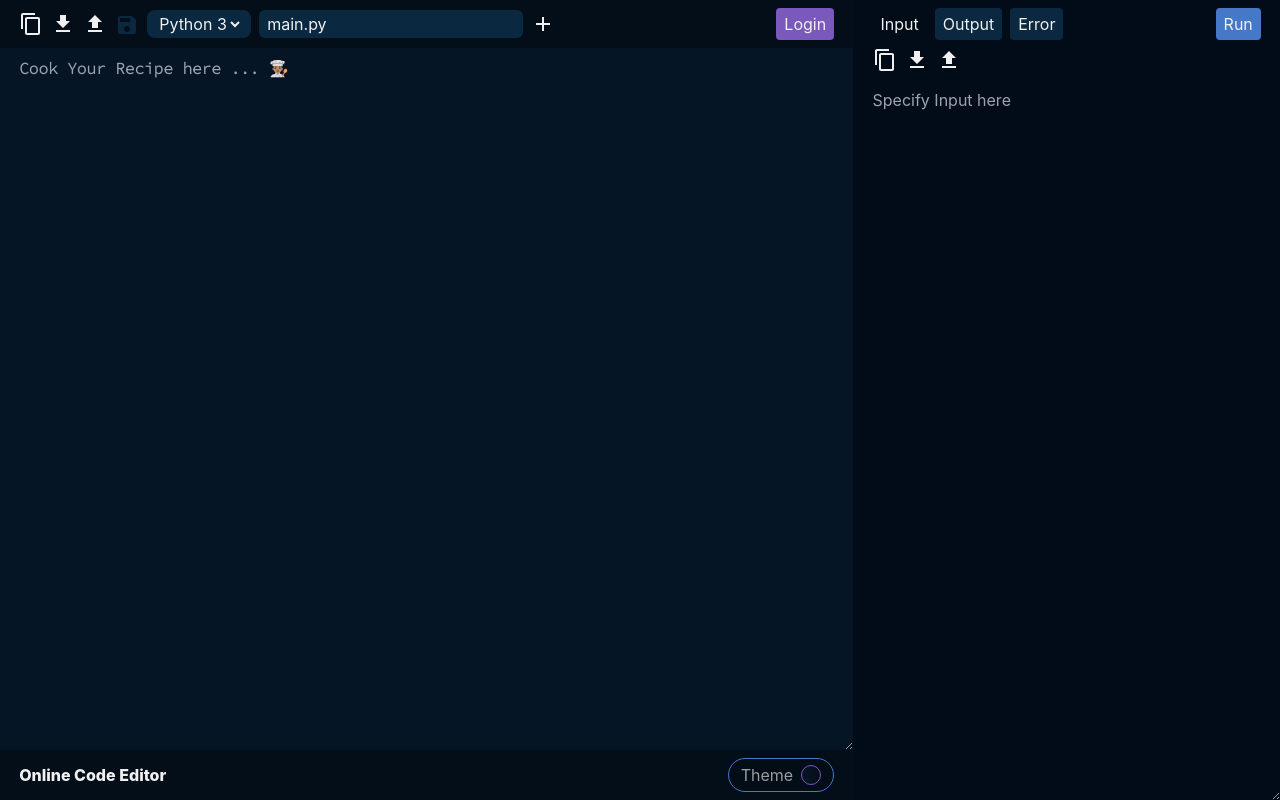
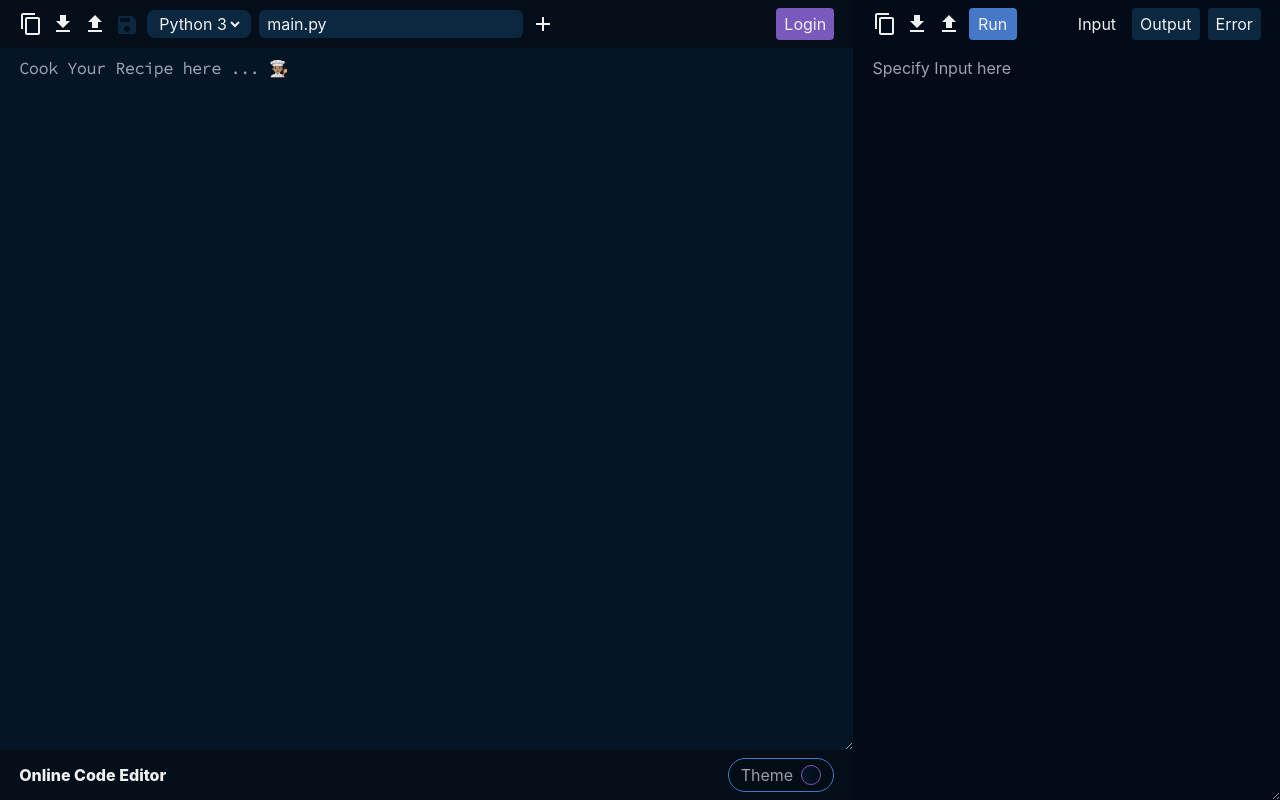
Before and after one commit to mananjain31/online-code-editor, a React (Create React App) app: page / in a window 1280 px wide. Built offline with nearby package versions, Linux system fonts and the light colour scheme.

Commit message:
:lipstick: Nav UI update

```diff
--- a/src/components/InputOutputNav.jsx
+++ b/src/components/InputOutputNav.jsx
@@ -31,9 +31,30 @@ export const InputOutputNav = () => {
     };
 
     return (
-        <NavWrapper className="justify-start">
+        <NavWrapper>
             {/* Tabs */}
-            <div className="flex items-center gap-2 flex-wrap">
+            <div className="flex items-center gap-2">
+                <ContentCopy
+                    titleAccess="Copy"
+                    className="cursor-pointer"
+                    onClick={onCopy}
+                />
+
+                <Download
+                    titleAccess="Download"
+                    className="cursor-pointer"
+                    onClick={onDownload}
+                />
+
+                <Upload
+                    titleAccess="Upload Input"
+                    className="cursor-pointer"
+                    onClick={onUpload}
+                />
+                <RunAndStop />
+            </div>
+
+            <span className="flex gap-2 items-center">
                 <ButtonTw
                     className={`${
                         editor.selectedTab === "input" ? "bg-inherit" : ""
@@ -42,7 +63,6 @@ export const InputOutputNav = () => {
                         dispatch(editorActions.setSelectedTab("input"))
                     }
                 >
-                    {" "}
                     Input
                 </ButtonTw>
                 <ButtonTw
@@ -65,32 +85,7 @@ export const InputOutputNav = () => {
                 >
                     Error
                 </ButtonTw>
-            </div>
-
-            <div className="flex gap-2">
-                <RunAndStop />
-            </div>
-
-            {/* Icons */}
-            <div className="flex gap-2">
-                <ContentCopy
-                    titleAccess="Copy"
-                    className="cursor-pointer"
-                    onClick={onCopy}
-                />
-
-                <Download
-                    titleAccess="Download"
-                    className="cursor-pointer"
-                    onClick={onDownload}
-                />
-
-                <Upload
-                    titleAccess="Upload Input"
-                    className="cursor-pointer"
-                    onClick={onUpload}
-                />
-            </div>
+            </span>
         </NavWrapper>
     );
 };
--- a/src/components/RunAndStop.jsx
+++ b/src/components/RunAndStop.jsx
@@ -21,21 +21,12 @@ export const RunAndStop = () => {
     };
 
     return (
-        <span className="flex">
-            <Grow in={editor.running} timeout={1000}>
-                <span>
-                    <ButtonTw onClick={onStop}>Stop</ButtonTw>
-                </span>
-            </Grow>
-
-            <ButtonTw
-                disabled={editor?.running}
-                className={editor.running && "bg-slate-700"}
-                style={editor.running ? {} : { background: styles.primary }}
-                onClick={onRun}
-            >
-                Run
-            </ButtonTw>
-        </span>
+        <ButtonTw
+            className="w-12"
+            style={{ background: styles.primary }}
+            onClick={editor.running ? onStop : onRun}
+        >
+            {editor.running ? "Stop" : "Run"}
+        </ButtonTw>
     );
 };
```
